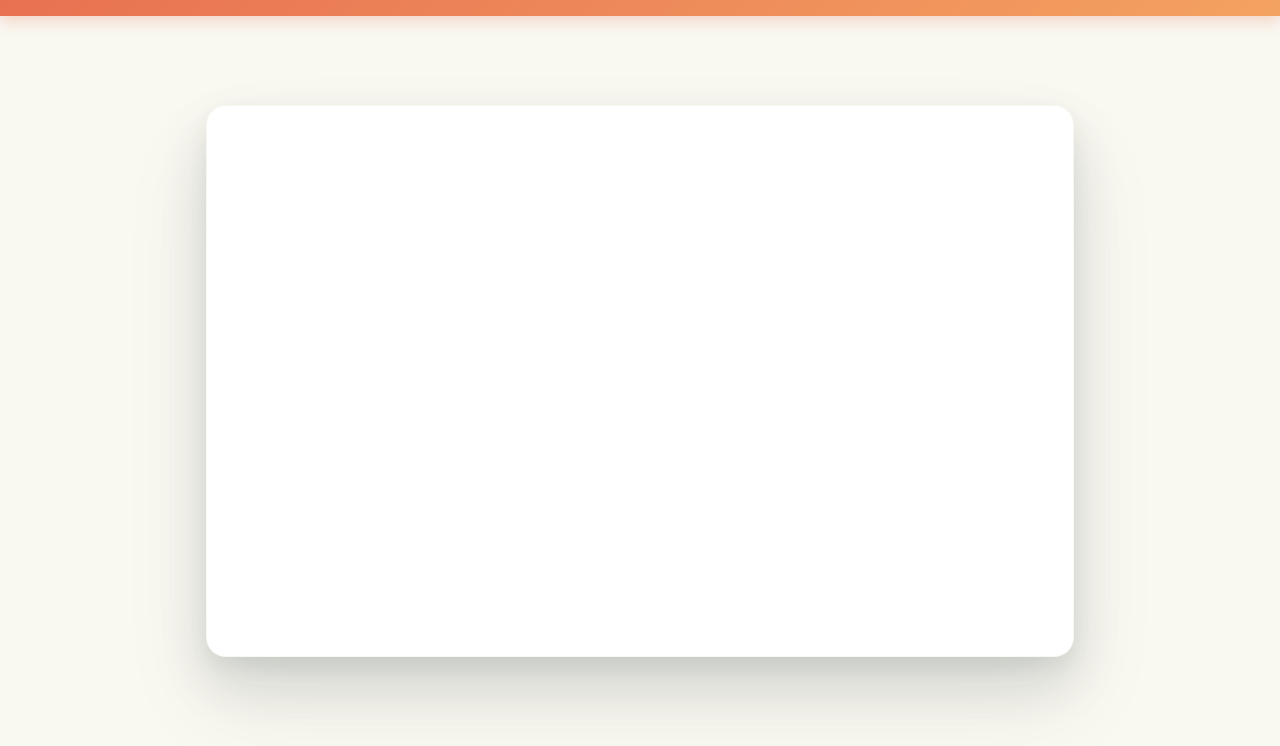
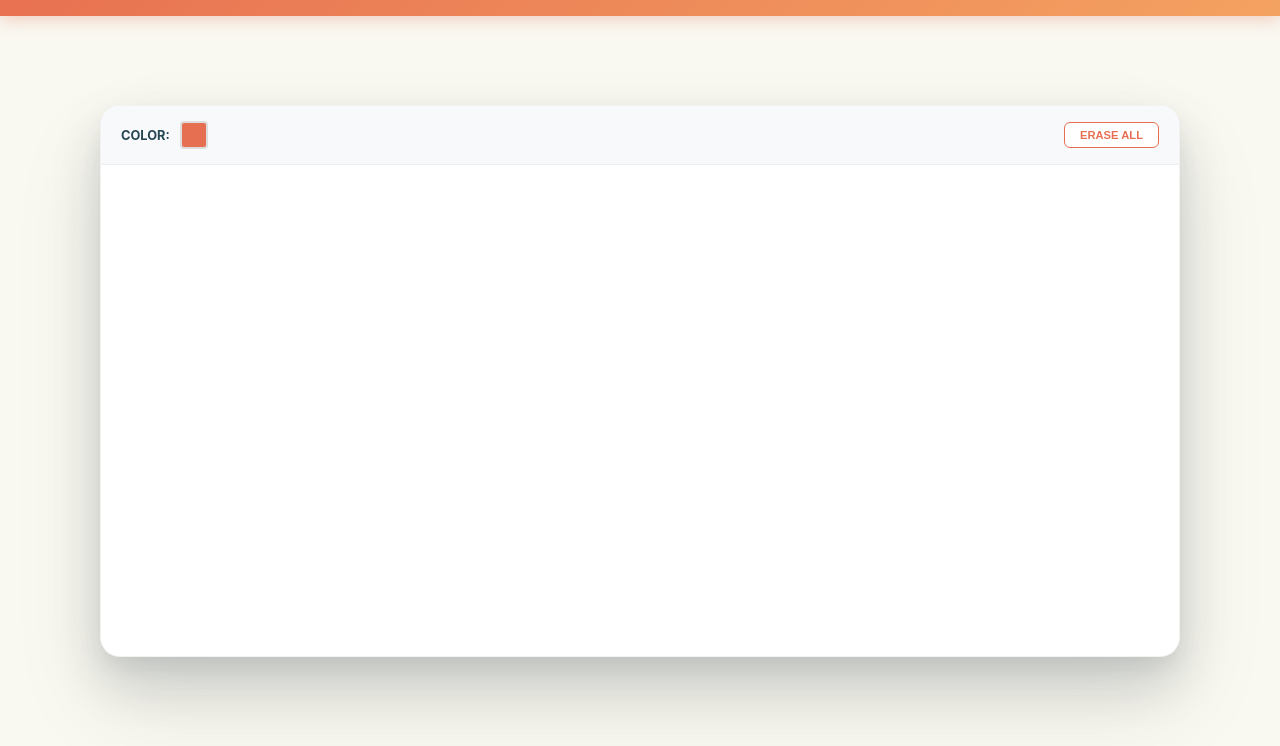
Before and after one commit to AlexT878/Sketchly-App, a website with bundled scripts: page index.html in a window 1280 px wide. Shown: the part 54-800 px from the top of the page. Built offline with nearby package versions, Linux system fonts and the light colour scheme.

Commit message:
feature: added possibility to change square color with a color picker and an erase canvas button

```diff
--- a/css/style.css
+++ b/css/style.css
@@ -46,19 +46,87 @@ body {
     display: flex;
     justify-content: center;
     align-items: center;
-    padding: 20px;
+    padding: 40px;
+}
+
+.sketch-wrapper {
+    display: flex;
+    flex-direction: column;
+    width: 90%;
+    height: 85%;
+    background-color: #ffffff;
+    border-radius: 20px;
+    overflow: hidden;
+    box-shadow:
+        0 10px 20px rgba(0, 0, 0, 0.05),
+        0 25px 50px rgba(38, 70, 83, 0.15),
+        0 45px 90px rgba(0, 0, 0, 0.1);
+    border: 1px solid rgba(0, 0, 0, 0.05);
+}
+
+.canvas-toolbar {
+    background-color: #f8f9fa;
+    height: 60px;
+    display: flex;
+    align-items: center;
+    justify-content: space-between;
+    padding: 0 20px;
+    gap: 25px;
+    border-bottom: 1px solid #eee;
+}
+
+.tool-group {
+    display: flex;
+    align-items: center;
+    gap: 10px;
+    font-size: 0.8rem;
+    font-weight: 700;
+    text-transform: uppercase;
+    color: var(--charcoal-blue);
+}
+
+#color-picker {
+    border: none;
+    width: 28px;
+    height: 28px;
+    cursor: pointer;
+    background: none;
+}
+
+#color-picker::-webkit-color-swatch-wrapper { padding: 0; }
+#color-picker::-webkit-color-swatch {
+    border: 2px solid #ddd;
+    border-radius: 4px;
+}
+
+#btn-clear {
+    background-color: #ffffff;
+    color: var(--burnt-peach);
+    border: 1px solid var(--burnt-peach);
+    padding: 6px 15px;
+    border-radius: 6px;
+    cursor: pointer;
+    font-weight: 700;
+    font-size: 0.7rem;
+    text-transform: uppercase;
+    transition: all 0.2s;
+}
+
+#btn-clear:hover {
+    background-color: var(--burnt-peach);
+    color: white;
 }
 
 #sketch-canvas {
-    width: 70%;
-    height: 80%;
-    background-color: #ffffff;
-    border-radius: 20px;
-    border: 1px solid rgba(247, 247, 240, 0.8);
+    flex: 1;
+    width: 100%;
     cursor: crosshair;
+    background-color: white;
+}
 
-    box-shadow:
-        0 10px 20px rgba(0, 0, 0, 0.05),
-        0 25px 50px rgba(38, 70, 83, 0.12),
-        0 45px 90px rgba(0, 0, 0, 0.08);
+@media (max-width: 850px) {
+    .sketch-wrapper {
+        width: 95%;
+        height: 80%;
+    }
 }
--- a/index.html
+++ b/index.html
@@ -14,8 +14,23 @@
     </header>
 
     <main class="canvas-container">
-        <canvas id="sketch-canvas" aria-label="Interactive design whiteboard">
-        </canvas>
+        <div class="sketch-wrapper">
+            <nav class="canvas-toolbar">
+                <div class="tool-group">
+                    <label for="color-picker">Color:</label>
+                    <input type="color" id="color-picker" value="#e76f51">
+                </div>
+
+                <div class="tool-divider"></div>
+
+                <button id="btn-clear" class="icon-btn" title="Șterge tot">
+                    <span>Erase All</span>
+                </button>
+            </nav>
+
+            <canvas id="sketch-canvas" aria-label="Interactive design whiteboard"></canvas>
+
+        </div>
     </main>
 </body>
 </html>
--- a/src/core/SketchlyApp.ts
+++ b/src/core/SketchlyApp.ts
@@ -3,15 +3,24 @@ import { Square } from '../figures/Square.js';
 export class SketchlyApp {
     private canvas: HTMLCanvasElement;
     private ctx: CanvasRenderingContext2D;
+    private colorPicker: HTMLInputElement;
+    private clearBtn: HTMLButtonElement;
 
     constructor(canvasId: string) {
         this.canvas = document.getElementById(canvasId) as HTMLCanvasElement;
         this.ctx = this.canvas.getContext('2d')!;
+        this.colorPicker = document.getElementById('color-picker') as HTMLInputElement;
+        this.clearBtn = document.getElementById('btn-clear') as HTMLButtonElement;
 
+        this.init();
+    }
+
+    private init(): void {
         this.canvas.width = this.canvas.clientWidth;
         this.canvas.height = this.canvas.clientHeight;
 
         this.canvas.addEventListener('mousedown', (e) => this.onMouseDown(e));
+        this.clearBtn.addEventListener('click', () => this.clearCanvas());
     }
 
     private onMouseDown(event: MouseEvent): void {
@@ -19,7 +28,13 @@ export class SketchlyApp {
         const x = event.clientX - rect.left;
         const y = event.clientY - rect.top;
 
-        const square = new Square(x, y, '#e76f51', 50);
+        const selectedColor = this.colorPicker.value;
+
+        const square = new Square(x, y, selectedColor, 50);
         square.draw(this.ctx);
     }
+
+    private clearCanvas(): void {
+        this.ctx.clearRect(0, 0, this.canvas.width, this.canvas.height);
+    }
 }
```
